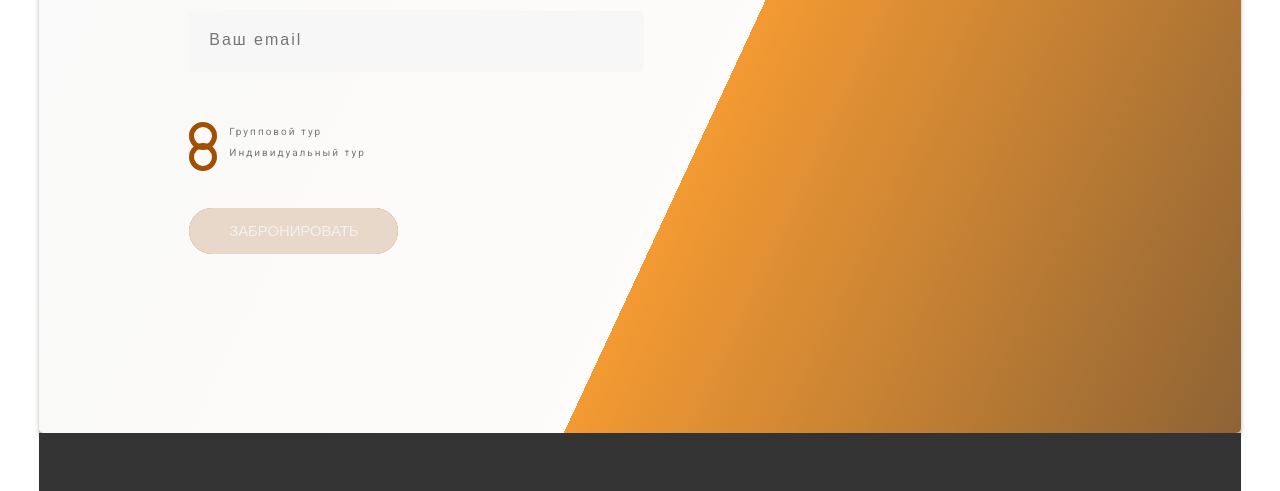
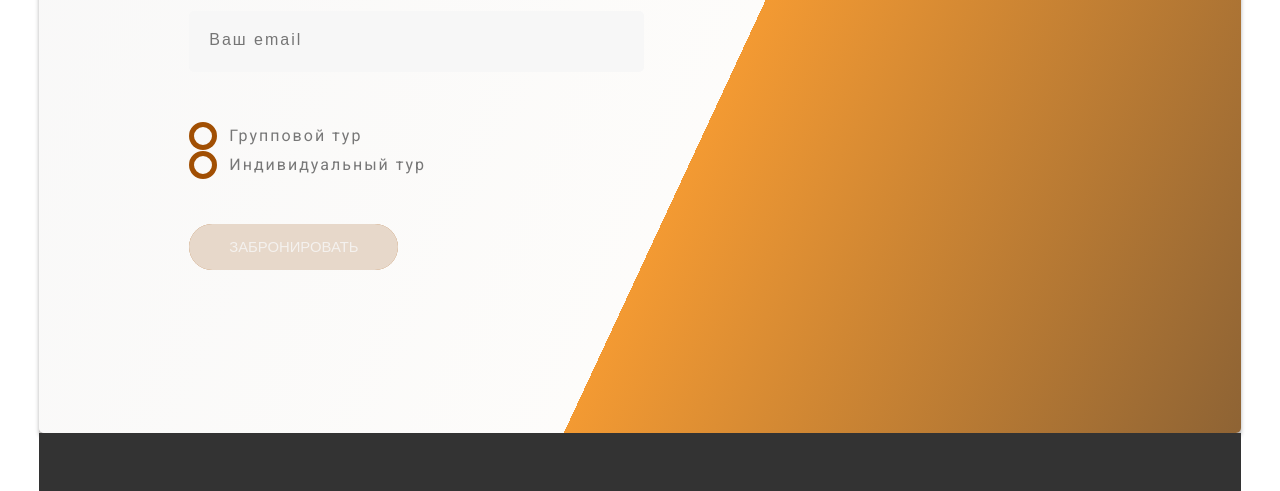
Before and after one commit to Garik86/ballons, a plain HTML site: page index.html in a window 1280 px wide. Shown: the part 4680-5171 px from the top of the page. Drawn offline with Linux system fonts and the light colour scheme; files whose address does not match are found by name.

Commit message:
adaptive_four

```diff
--- a/sass/_section_book.sass
+++ b/sass/_section_book.sass
@@ -55,6 +55,7 @@
   &__input-radio
     display: none
   &__label-radio
+    font-size: 1.6rem
     cursor: pointer
     position: relative
     padding-left: 4rem
```
Also changed, not shown: css/style.css, 1 other file.
